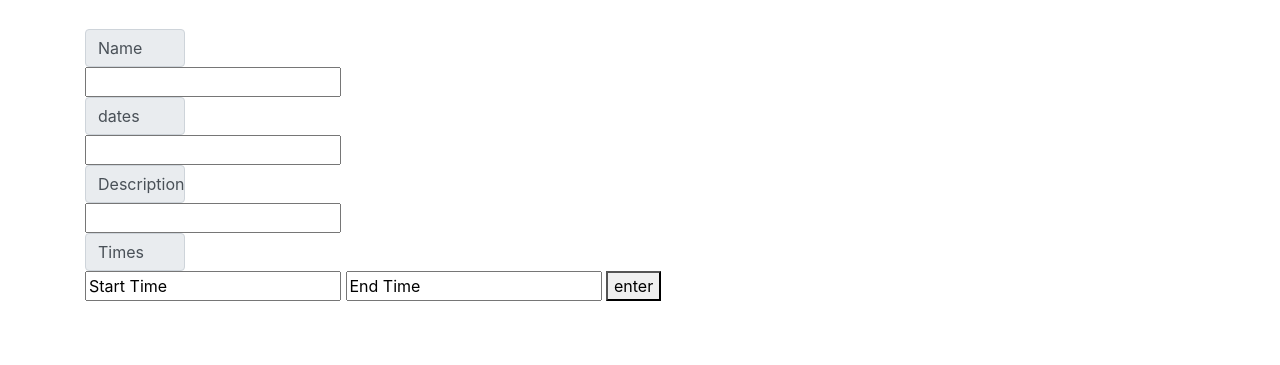
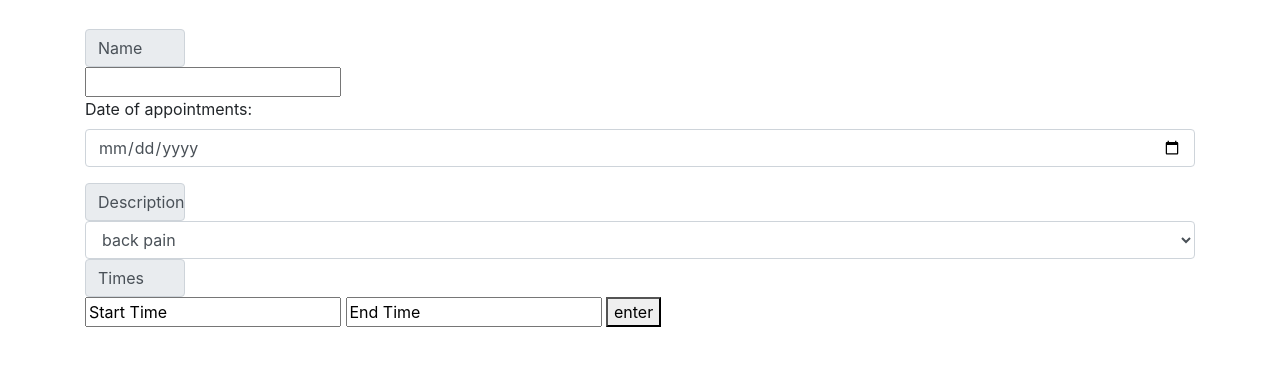
Before and after one commit to MalyPhong619/appointments, a plain HTML site: page index.html in a window 1280 px wide. Shown: the part 179-544 px from the top of the page. Drawn offline with nearby package versions, Linux system fonts and the light colour scheme.

Commit message:
change dates/desccription to select boxes

```diff
--- a/index.html
+++ b/index.html
@@ -19,10 +19,19 @@
 
       <span class="input-group-text" id="basic-addon1">Name</span>
       <input type="text" id="name">
-    <span class="input-group-text" id="basic-addon1">dates</span>
-      <input type="text" id="dates">
+      <div class="form-group">
+  <label for="dates">Date of appointments:</label>
+  <input id="dates" class="form-control" type="date">
+</div>
+
       <span class="input-group-text" id="basic-addon1">Description</span>
-      <input type="text" id="description">
+      <select class="form-control" id="description">
+      <option> back pain</option>
+      <option> neck pain</option>
+      <option> foot pain</option>
+      <option> chest pain</option>
+      </select>
+
         <span class="input-group-text" id="basic-addon1">Times</span>
         <input type="text" id="start" value="Start Time">
         <input type="text" id="end" value="End Time">
```
Lines whose indentation alone changed are shown as unchanged.
